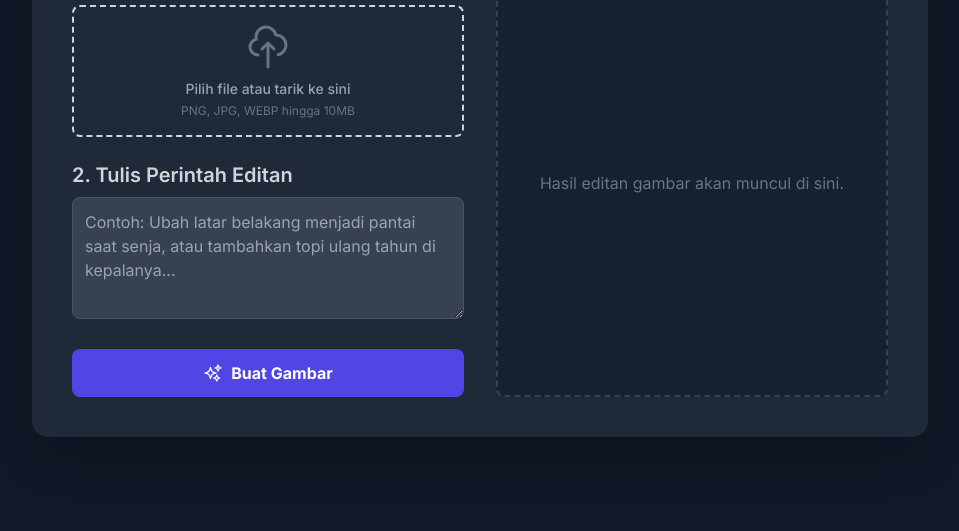
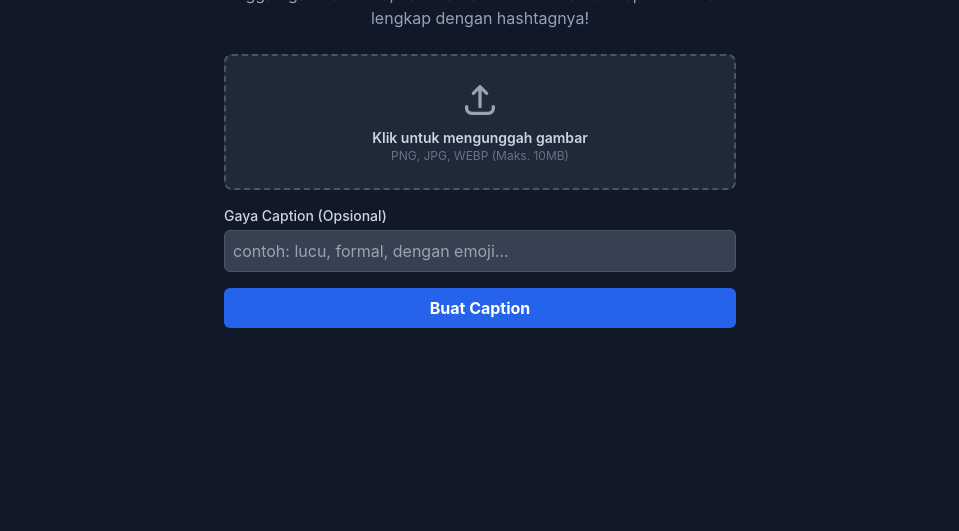
Before and after one commit to rizkyevil9/LightV-site, a plain HTML site: page index.html in a window 1280 px wide. Shown: the part 269-800 px from the top of the page, without its empty margins (160-1119 px from the left). Drawn offline with nearby package versions, Linux system fonts and the light colour scheme.

Commit message:
Update index.html

```diff
--- a/index.html
+++ b/index.html
@@ -3,68 +3,56 @@
 <head>
     <meta charset="UTF-8">
     <meta name="viewport" content="width=device-width, initial-scale=1.0">
-    <title>Editor Foto AI Gemini</title>
+    <title>AI Social Media Caption Generator</title>
     <script src="https://cdn.tailwindcss.com"></script>
-    <link href="https://fonts.googleapis.com/css2?family=Inter:wght@400;500;600;700&display=swap" rel="stylesheet">
     <link rel="stylesheet" href="style.css">
 </head>
-<body class="bg-gray-900 text-white flex items-center justify-center min-h-screen p-4">
+<body class="bg-gray-900 text-white flex flex-col items-center justify-center min-h-screen p-4">
 
-    <div class="w-full max-w-4xl mx-auto bg-gray-800 rounded-2xl shadow-2xl p-6 md:p-10 space-y-8">
-        <div class="text-center">
-            <h1 class="text-3xl md:text-4xl font-bold text-transparent bg-clip-text bg-gradient-to-r from-purple-400 to-indigo-500">Editor Foto AI Gemini</h1>
-            <p class="text-gray-400 mt-2">Unggah gambar dan berikan perintah untuk mengeditnya secara ajaib!</p>
+    <div class="w-full max-w-lg">
+        <div class="text-center mb-6">
+            <h1 class="text-4xl font-bold text-slate-100">AI Caption Generator</h1>
+            <p class="text-slate-400 mt-2">Unggah gambar Anda, dan biarkan AI membuatkan caption menarik lengkap dengan hashtagnya!</p>
         </div>
 
-        <div id="errorMessage" class="hidden bg-red-800/50 border border-red-600 text-red-300 px-4 py-3 rounded-lg relative" role="alert">
-            <strong class="font-bold">Oops!</strong>
-            <span class="block sm:inline" id="errorText"></span>
+        <div class="bg-gray-800 border-2 border-dashed border-gray-600 rounded-lg p-6 text-center mb-4">
+            <label for="image-upload" class="cursor-pointer flex flex-col items-center">
+                <svg class="w-10 h-10 text-gray-400 mb-2" fill="none" stroke="currentColor" viewBox="0 0 24 24" xmlns="http://www.w3.org/2000/svg"><path stroke-linecap="round" stroke-linejoin="round" stroke-width="2" d="M4 16v1a3 3 0 003 3h10a3 3 0 003-3v-1m-4-8l-4-4m0 0L8 8m4-4v12"></path></svg>
+                <span class="text-sm text-slate-300 font-semibold">Klik untuk mengunggah gambar</span>
+                <span class="text-xs text-slate-500">PNG, JPG, WEBP (Maks. 10MB)</span>
+            </label>
+            <input id="image-upload" type="file" class="hidden" accept="image/png, image/jpeg, image/webp">
         </div>
 
-        <div class="grid grid-cols-1 md:grid-cols-2 gap-8">
-            <div class="space-y-6">
-                <div>
-                    <h2 class="text-xl font-semibold mb-2 text-gray-300">1. Unggah Gambar Anda</h2>
-                    <div id="upload-container">
-                        <label for="image-upload" class="custom-file-upload w-full rounded-lg">
-                            <svg class="mx-auto h-12 w-12 text-gray-500" stroke="currentColor" fill="none" viewBox="0 0 24 24" aria-hidden="true">
-                                <path stroke-linecap="round" stroke-linejoin="round" stroke-width="1.5" d="M7 16a4 4 0 01-.88-7.903A5 5 0 1115.9 6L16 6a5 5 0 011 9.9M15 13l-3-3m0 0l-3 3m3-3v12" />
-                            </svg>
-                            <span class="mt-2 block text-sm font-medium text-gray-400">Pilih file atau tarik ke sini</span>
-                            <span class="mt-1 block text-xs text-gray-500">PNG, JPG, WEBP hingga 10MB</span>
-                        </label>
-                        <input id="image-upload" name="image-upload" type="file" class="sr-only" accept="image/png, image/jpeg, image/webp">
-                    </div>
-                    <div id="image-preview-container" class="mt-4 hidden">
-                        <p class="text-sm font-medium text-gray-400 mb-2">Pratinjau:</p>
-                        <img id="image-preview" src="#" alt="Pratinjau Gambar" class="rounded-lg max-h-60 w-auto mx-auto shadow-lg">
-                    </div>
-                </div>
+        <div id="image-preview-container" class="hidden mb-4 text-center">
+            <img id="image-preview" src="#" alt="Pratinjau Gambar" class="max-w-full max-h-64 mx-auto rounded-md">
+        </div>
 
-                <div>
-                    <h2 class="text-xl font-semibold mb-2 text-gray-300">2. Tulis Perintah Editan</h2>
-                    <textarea id="prompt-input" rows="4" class="w-full bg-gray-700 border border-gray-600 rounded-lg p-3 text-white placeholder-gray-400 focus:ring-2 focus:ring-indigo-500 focus:border-indigo-500 transition" placeholder="Contoh: Ubah latar belakang menjadi pantai saat senja, atau tambahkan topi ulang tahun di kepalanya..."></textarea>
-                </div>
+        <div class="mb-4">
+            <label for="prompt-input" class="block text-sm font-medium text-slate-300 mb-1">Gaya Caption (Opsional)</label>
+            <input type="text" id="prompt-input" class="w-full bg-gray-700 border border-gray-600 rounded-md p-2 text-white placeholder-gray-400 focus:ring-2 focus:ring-blue-500 focus:border-blue-500" placeholder="contoh: lucu, formal, dengan emoji...">
+        </div>
 
-                <button id="generate-btn" class="w-full bg-indigo-600 hover:bg-indigo-700 text-white font-bold py-3 px-4 rounded-lg flex items-center justify-center transition-all duration-300 ease-in-out disabled:bg-gray-500 disabled:cursor-not-allowed">
-                    <svg class="w-5 h-5 mr-2" xmlns="http://www.w3.org/2000/svg" fill="none" viewBox="0 0 24 24" stroke-width="1.5" stroke="currentColor">
-                        <path stroke-linecap="round" stroke-linejoin="round" d="M9.813 15.904L9 18.75l-.813-2.846a4.5 4.5 0 00-3.09-3.09L2.25 12l2.846-.813a4.5 4.5 0 003.09-3.09L9 5.25l.813 2.846a4.5 4.5 0 003.09 3.09L15.75 12l-2.846.813a4.5 4.5 0 00-3.09 3.09zM18.259 8.715L18 9.75l-.259-1.035a3.375 3.375 0 00-2.455-2.456L14.25 6l1.036-.259a3.375 3.375 0 002.455-2.456L18 2.25l.259 1.035a3.375 3.375 0 002.456 2.456L21.75 6l-1.035.259a3.375 3.375 0 00-2.456 2.456zM16.898 20.553L16.5 21.75l-.398-1.197a3.375 3.375 0 00-2.456-2.456L12.75 18l1.197-.398a3.375 3.375 0 002.456-2.456L16.5 14.25l.398 1.197a3.375 3.375 0 002.456 2.456L20.25 18l-1.197.398a3.375 3.375 0 00-2.456 2.456z" />
-                    </svg>
-                    <span>Buat Gambar</span>
-                </button>
-            </div>
+        <button id="generate-btn" class="w-full bg-blue-600 hover:bg-blue-700 text-white font-bold py-2 px-4 rounded-md transition duration-300">
+            Buat Caption
+        </button>
 
-            <div class="flex flex-col items-center justify-center bg-gray-900/50 rounded-lg p-4 border-2 border-dashed border-gray-700 min-h-[300px]">
-                <div id="loading" class="hidden text-center space-y-3">
-                    <div class="loader mx-auto"></div>
-                    <p class="text-gray-400">AI sedang bekerja... mohon tunggu sebentar.</p>
-                </div>
-                <div id="result-container" class="text-center">
-                    <img id="result-image" src="" alt="Hasil Gambar" class="hidden rounded-lg max-h-96 w-auto shadow-lg">
-                    <p id="placeholder-text" class="text-gray-500">Hasil editan gambar akan muncul di sini.</p>
-                </div>
+        <div id="loading" class="hidden text-center my-4">
+            <p class="text-slate-400">AI sedang berpikir... mohon tunggu sebentar.</p>
+        </div>
+
+        <div id="errorMessage" class="hidden bg-red-900 border border-red-700 text-red-200 px-4 py-3 rounded-md my-4">
+            <strong class="font-bold">Oops!</strong>
+            <span id="errorText" class="block sm:inline">Terjadi kesalahan.</span>
+        </div>
+
+        <div id="result-container" class="w-full max-w-lg mt-6 hidden">
+            <h3 class="text-lg font-semibold mb-2 text-slate-300">Hasil Caption dari AI:</h3>
+            <div class="border-2 border-dashed border-gray-600 rounded-lg p-4 bg-gray-800 min-h-[150px]">
+                <p id="result-text" class="text-slate-300"></p>
             </div>
         </div>
+
     </div>
 
     <script src="script.js"></script>
```
